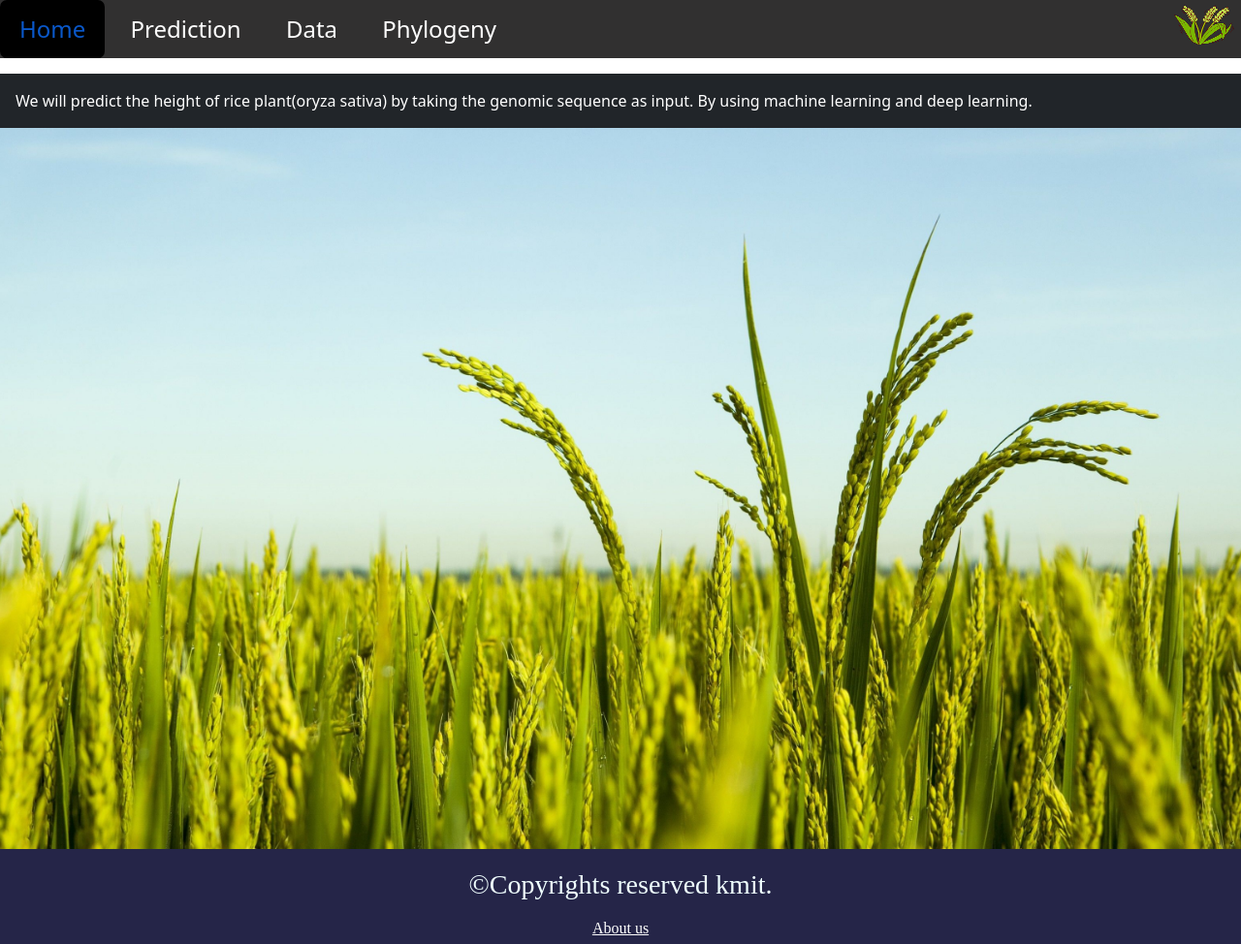
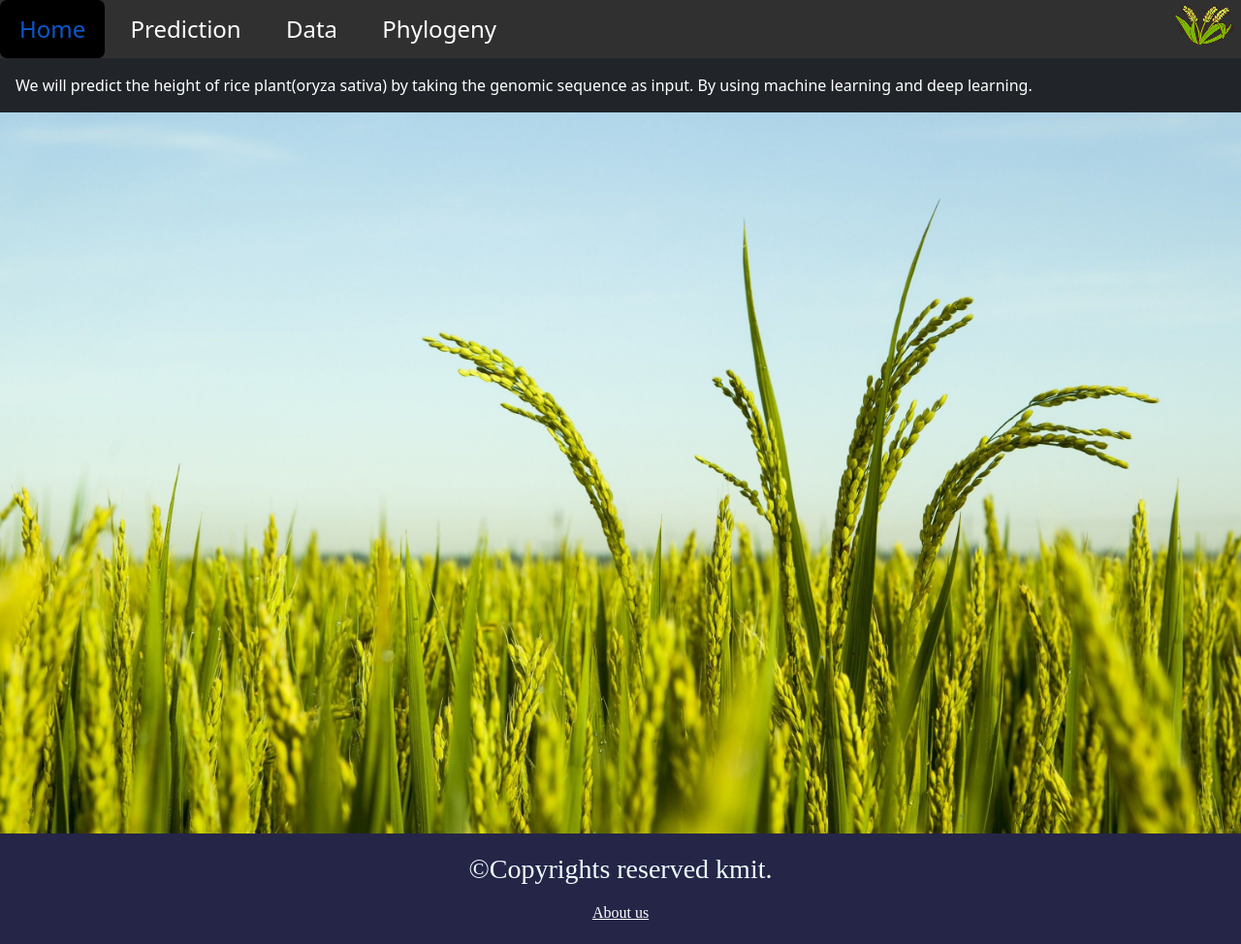
Before and after one commit to Harshith150/genomic, a Flask app: page / in a window 1280 px wide. Shown: the whole page at 97% size. After the commit the page ends 949 px from the top, so only its background shows below. Run offline with Flask 3, Linux system fonts and the light colour scheme; parts of the project's set-up code (start-up, migrations or seed data) failed here and were passed over.

Commit message:
app updateed

```diff
--- a/templates/home.html
+++ b/templates/home.html
@@ -70,7 +70,7 @@
     </div>
 
     <div class="back">
-        <div class="intro mt-3 bg-dark p-3 text-white">
+        <div class="intro bg-dark p-3 text-white">
             We will predict the height of rice plant(oryza sativa) by taking the genomic sequence as input. By using machine learning
             and deep learning.
         </div>
```
